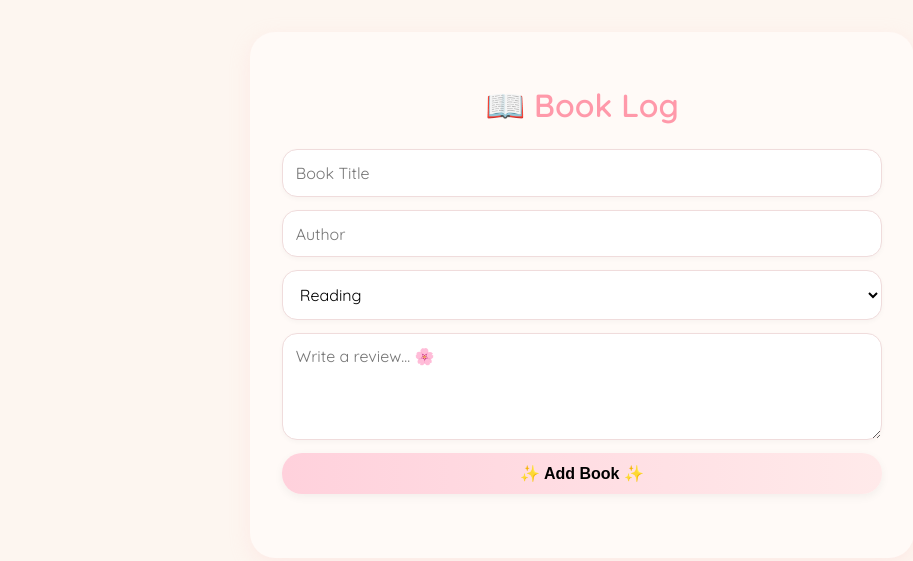
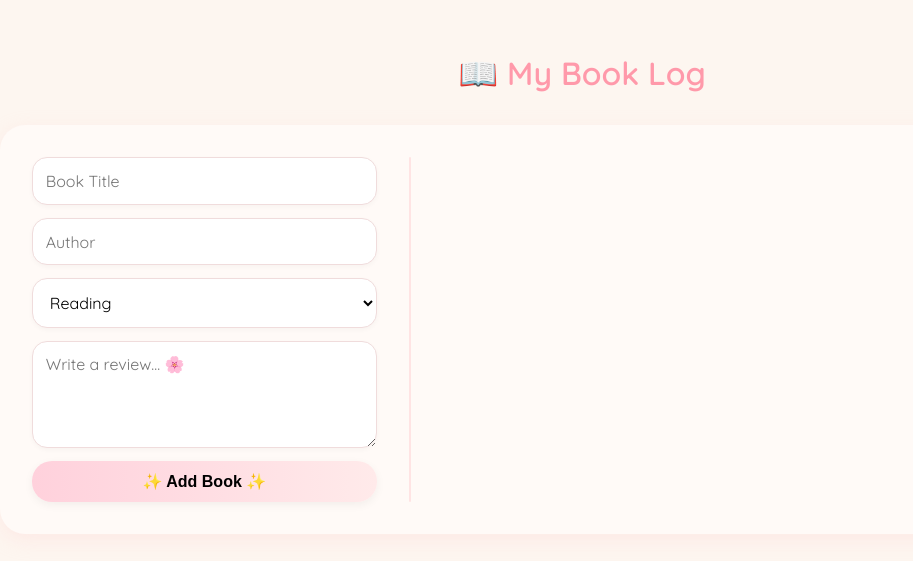
Before and after one commit to cashvee/Book-Log, a plain HTML site: page frontend/index.html in a window 1280 px wide. Shown: the whole page, without its empty margins (58-971 px from the left). Drawn offline with Linux system fonts and the light colour scheme; no server answers.

Commit message:
💄 Update layout: split form and book list into two columns

```diff
--- a/frontend/index.html
+++ b/frontend/index.html
@@ -8,8 +8,10 @@
   <link href="https://fonts.googleapis.com/css2?family=Quicksand:wght@400;600&display=swap" rel="stylesheet">
 </head>
 <body>
-  <div class="container">
-    <h1>📖 Book Log</h1>
+  <h1>📖 My Book Log</h1>
+
+  <div class="main-container">
+    <div class="form-section">
       <form id="book-form">
         <input type="text" id="title" placeholder="Book Title" required />
         <input type="text" id="author" placeholder="Author" required />
@@ -20,8 +22,13 @@
         <textarea id="review" placeholder="Write a review... 🌸" rows="4"></textarea>
         <button type="submit">✨ Add Book ✨</button>
       </form>
+    </div>
 
+    <div class="divider"></div>
+
+    <div class="list-section">
       <div id="book-list"></div>
+    </div>
   </div>
 
   <script src="script.js"></script>
--- a/frontend/style.css
+++ b/frontend/style.css
@@ -6,22 +6,45 @@ body {
   padding: 2rem;
 }
 
-.container {
-  max-width: 600px;
-  margin: 0 auto;
+h1 {
+  text-align: center;
+  font-size: 2rem;
+  color: #ff99aa;
+  margin-bottom: 2rem;
+}
+
+/* Main layout container */
+.main-container {
+  display: flex;
+  max-width: 1100px;
+  margin: auto;
   background-color: #fffaf7;
   border-radius: 25px;
   padding: 2rem;
   box-shadow: 0 6px 20px rgba(255, 204, 204, 0.3);
+  gap: 2rem;
 }
 
-h1 {
-  text-align: center;
-  font-size: 2rem;
-  color: #ff99aa;
-  margin-bottom: 1.5rem;
+/* Form section */
+.form-section {
+  flex: 1;
 }
 
+/* Book list section */
+.list-section {
+  flex: 2;
+  overflow-y: auto;
+  max-height: 75vh;
+}
+
+/* Divider */
+.divider {
+  width: 2px;
+  background-color: #ffe4e4;
+  border-radius: 1px;
+}
+
+/* Form styles */
 form {
   display: flex;
   flex-direction: column;
@@ -54,10 +77,6 @@ button:hover {
   background: linear-gradient(to right, #ffc1c8, #ffe1e7);
 }
 
-#book-list {
-  margin-top: 2rem;
-}
-
 .book {
   background-color: #fffdfb;
   border-radius: 20px;
@@ -81,3 +100,18 @@ button:hover {
   margin-right: 0.5rem;
   background: linear-gradient(to right, #e0c3fc, #ffcfe2);
 }
+
+/* Responsive */
+@media (max-width: 768px) {
+  .main-container {
+    flex-direction: column;
+  }
+
+  .divider {
+    display: none;
+  }
+
+  .list-section {
+    max-height: none;
+  }
+}
```
Lines whose indentation alone changed are shown as unchanged.
